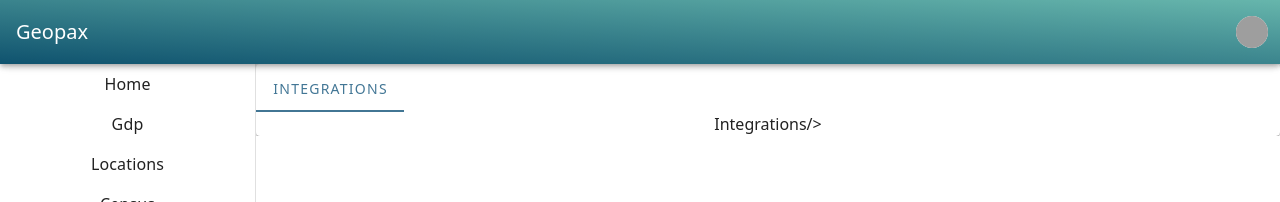
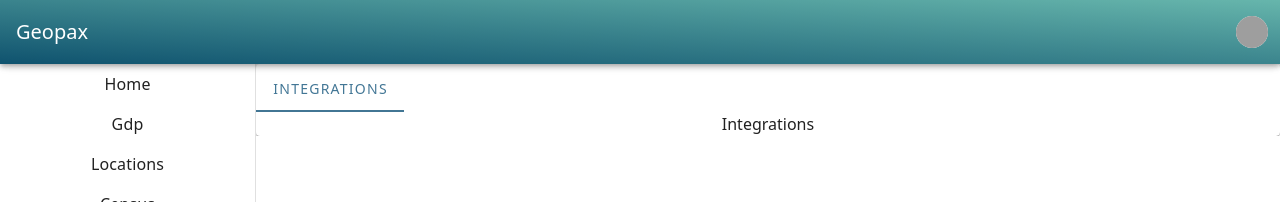
Before and after one commit to DanielHMuniz99/geodata, a Vue app in the folder app/: page /configuration in a window 1280 px wide. Shown: the top 202 px of the page. Built offline with nearby package versions, Linux system fonts and the light colour scheme.

Commit message:
integrations page

```diff
--- a/app/src/components/configuration/Configuration.vue
+++ b/app/src/components/configuration/Configuration.vue
@@ -6,7 +6,7 @@
 
       <v-tabs-window v-model="tab">
         <v-tabs-window-item :value="1">
-          Integrations/>
+          <Integrations/>
         </v-tabs-window-item>
       </v-tabs-window>
     </v-card>
@@ -14,7 +14,7 @@
 
   <script setup>
   import { ref } from "vue";
-//  import Integrations from './Integrations.vue';
+ import Integrations from './Integrations.vue';
   import { useI18n } from 'vue-i18n';
 
   const { t, locale } = useI18n();
```
